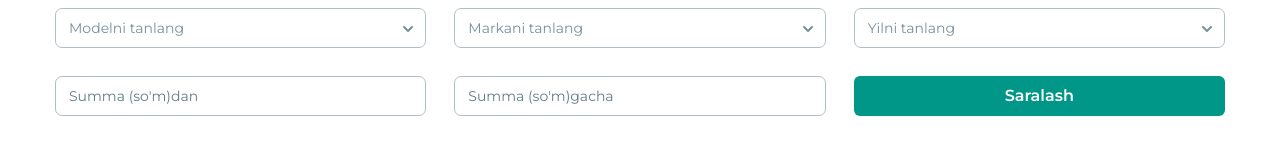
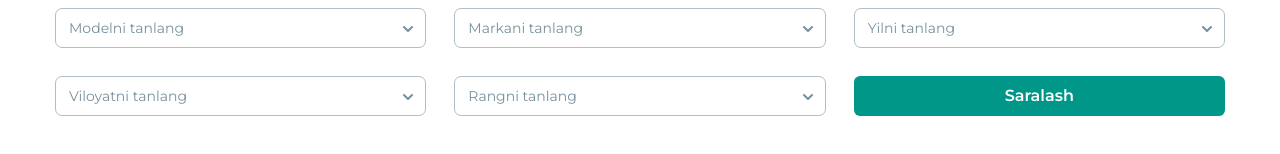
Before and after one commit to Andarov/moshina-bozor, a React (Vite) app: page /catalog in a window 1280 px wide. Shown: the part 212-366 px from the top of the page. Built offline with nearby package versions, Linux system fonts and the light colour scheme.

Commit message:
Add to filter by color and places

```diff
--- a/src/components/Filter.jsx
+++ b/src/components/Filter.jsx
@@ -1,5 +1,5 @@
 import React from "react";
-import { Select, Option, Input } from "@material-tailwind/react";
+import { Select, Option } from "@material-tailwind/react";
 import {cars} from '../data'
 
 const Filter = () => {
@@ -56,8 +56,38 @@ const Filter = () => {
             </Option>
           ))}
       </Select>
-      <Input color="teal" label="Summa (so'm)dan" name="Narxdan" />
-      <Input color="teal" label="Summa (so'm)gacha" name="Narxgacha" />
+      {/* place */}
+      <Select color="teal" label="Viloyatni tanlang" name="Viloyat">
+        {cars
+          .reduce((uniquePlaces, car) => {
+            if (!uniquePlaces.includes(car.place)) {
+              uniquePlaces.push(car.place);
+            }
+            return uniquePlaces;
+          }, [])
+          .sort()
+          .map((model, index) => (
+            <Option key={index} value={model}>
+              {model}
+            </Option>
+          ))}
+      </Select>
+      {/* colour */}
+      <Select color="teal" label="Rangni tanlang" name="Moshina rangi">
+        {cars
+          .reduce((uniqueColors, car) => {
+            if (!uniqueColors.includes(car.color)) {
+              uniqueColors.push(car.color);
+            }
+            return uniqueColors;
+          }, [])
+          .sort()
+          .map((model, index) => (
+            <Option key={index} value={model}>
+              {model}
+            </Option>
+          ))}
+      </Select>
       <button
         onClick={alertChiq}
         className="bg-teal-500 text-white font-semibold rounded-md"
```
